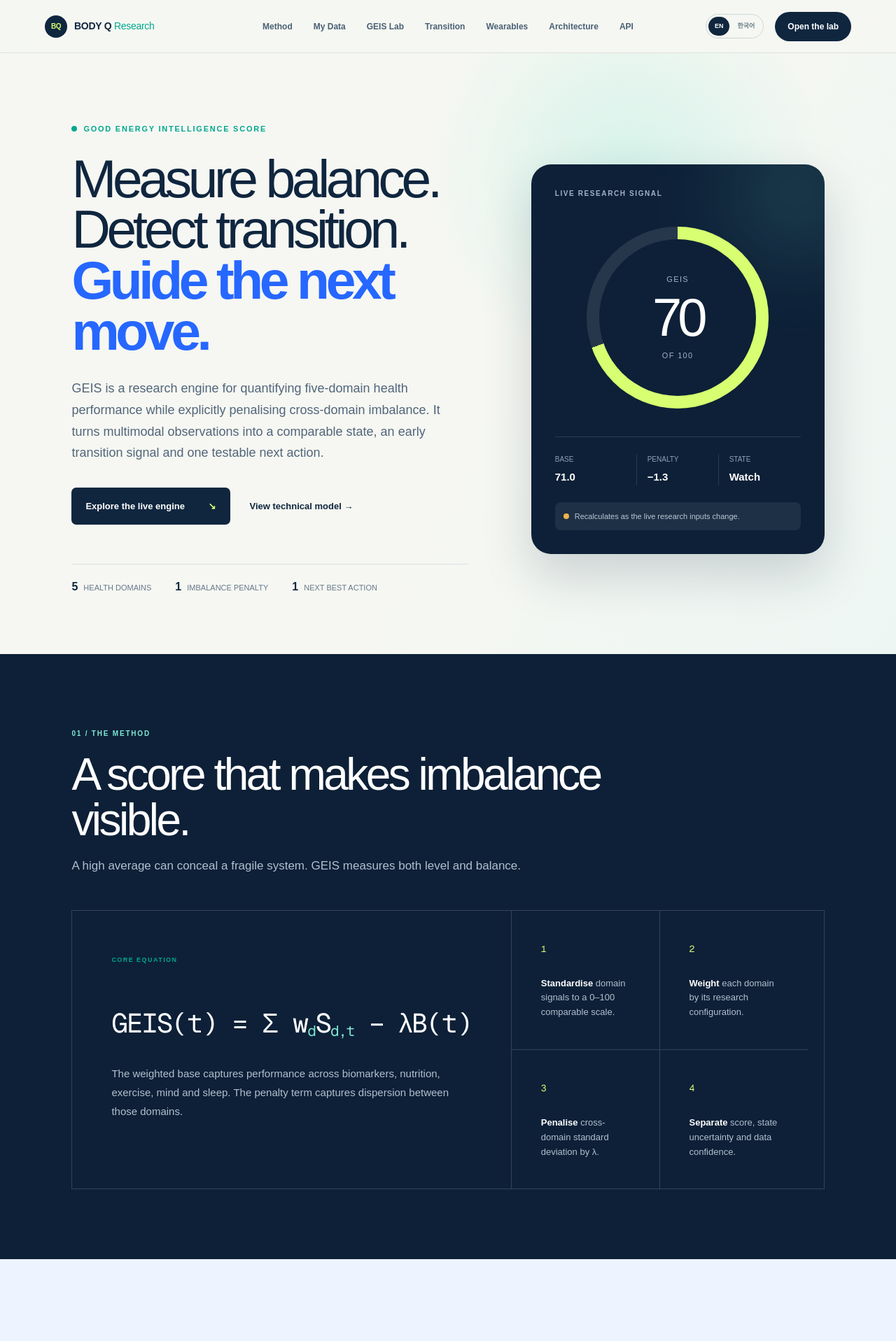
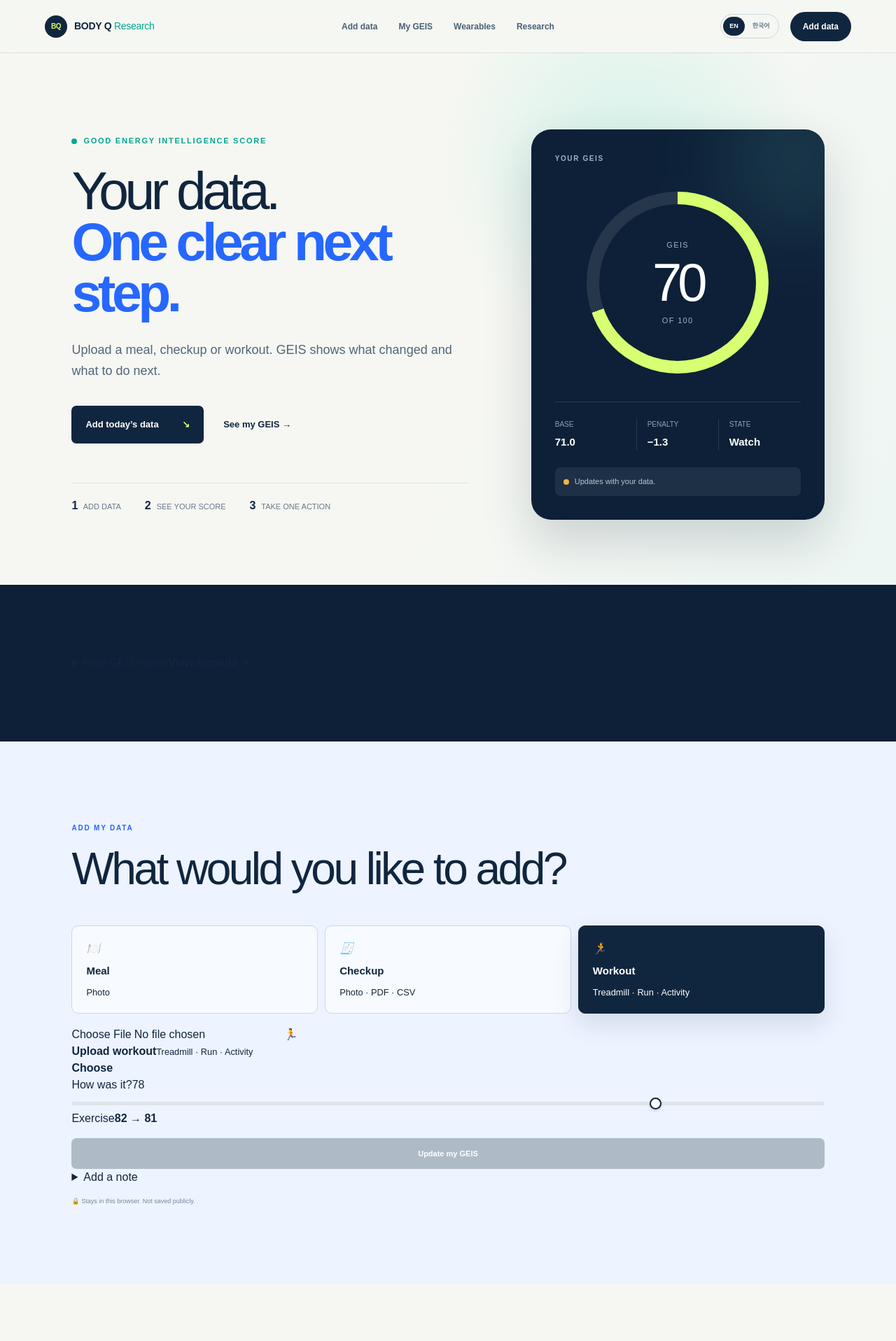
Before and after one commit to armybonita/Good-Energy-Intelligence-Score, a Next.js app in the folder english/: page / in a window 1280 px wide. Shown: the top 1917 px of the page at 70% size. Built offline with nearby package versions, Linux system fonts and the light colour scheme.

Commit message:
style: simplify GEIS experience (English)

```diff
--- a/english/app/page.tsx
+++ b/english/app/page.tsx
@@ -50,10 +50,10 @@ const deviceSources: Array<{ key: DeviceKey; name: string; signals: string; prot
   { key: "ble", name: "Research BLE Sensor", signals: "heart rate · temperature · motion", protocol: "BLE GATT" },
 ];
 
-const evidenceTypes: Array<{ key: EvidenceKind; label: string; eyebrow: string; description: string; domain: DomainKey; accept: string }> = [
-  { key: "meal", label: "Meal photo", eyebrow: "NUTRITION", description: "Upload a meal image, review its balance and apply it to the Nutrition domain.", domain: "nutrition", accept: "image/*" },
-  { key: "checkup", label: "Health checkup", eyebrow: "BIOMARKERS", description: "Add a checkup image, PDF or table and confirm the reviewed Biomarkers score.", domain: "biomarkers", accept: "image/*,.pdf,.csv,.txt" },
-  { key: "exercise", label: "Exercise record", eyebrow: "EXERCISE", description: "Upload a treadmill, running or activity record and reflect today’s session.", domain: "exercise", accept: "image/*,.pdf,.csv,.txt" },
+const evidenceTypes: Array<{ key: EvidenceKind; label: string; eyebrow: string; icon: string; hint: string; domain: DomainKey; accept: string }> = [
+  { key: "meal", label: "Meal", eyebrow: "NUTRITION", icon: "🍽️", hint: "Photo", domain: "nutrition", accept: "image/*" },
+  { key: "checkup", label: "Checkup", eyebrow: "BIOMARKERS", icon: "🧾", hint: "Photo · PDF · CSV", domain: "biomarkers", accept: "image/*,.pdf,.csv,.txt" },
+  { key: "exercise", label: "Workout", eyebrow: "EXERCISE", icon: "🏃", hint: "Treadmill · Run · Activity", domain: "exercise", accept: "image/*,.pdf,.csv,.txt" },
 ];
 
 const actionLibrary: Record<DomainKey, { action: string; reason: string; metric: string }> = {
@@ -178,6 +178,7 @@ export default function Home() {
   const activeDevices = deviceSources.filter((device) => connectedDevices[device.key]);
   const activeEvidenceType = evidenceTypes.find((item) => item.key === evidenceKind) ?? evidenceTypes[0];
   const projectedEvidenceScore = Math.round(scores[activeEvidenceType.domain] * 0.65 + evidenceScore * 0.35);
+  const activeEvidenceDomain = domains.find((domain) => domain.key === activeEvidenceType.domain)?.label ?? "Domain";
 
   const apiExamples = useMemo(() => {
     const domainScores = Object.fromEntries(domains.map((domain) => [domain.key, scores[domain.key]]));
@@ -341,20 +342,17 @@ export default function Home() {
           <span>BODY Q <em>Research</em></span>
         </a>
         <nav aria-label="Primary navigation">
-          <a href="#method">Method</a>
-          <a href="#evidence">My Data</a>
-          <a href="#lab">GEIS Lab</a>
-          <a href="#transition">Transition</a>
+          <a href="#evidence">Add data</a>
+          <a href="#lab">My GEIS</a>
           <a href="#devices">Wearables</a>
-          <a href="#architecture">Architecture</a>
-          <a href="#api">API</a>
+          <a href="#architecture">Research</a>
         </nav>
         <div className="topbar-actions">
           <div className="language-switch" aria-label="Language selection">
             <span aria-current="page">EN</span><a href="https://body-q-geis-engine-kr.army78.chatgpt.site">한국어</a>
           </div>
-          <button className="nav-cta" onClick={() => document.getElementById("lab")?.scrollIntoView({ behavior: "smooth" })}>
-            Open the lab
+          <button className="nav-cta" onClick={() => document.getElementById("evidence")?.scrollIntoView({ behavior: "smooth" })}>
+            Add data
           </button>
         </div>
       </header>
@@ -362,27 +360,23 @@ export default function Home() {
       <section className="hero" id="top">
         <div className="hero-copy">
           <div className="eyebrow"><span /> Good Energy Intelligence Score</div>
-          <h1>Measure balance.<br />Detect transition.<br /><strong>Guide the next move.</strong></h1>
-          <p>
-            GEIS is a research engine for quantifying five-domain health performance while
-            explicitly penalising cross-domain imbalance. It turns multimodal observations into
-            a comparable state, an early transition signal and one testable next action.
-          </p>
+          <h1>Your data.<br /><strong>One clear next step.</strong></h1>
+          <p>Upload a meal, checkup or workout. GEIS shows what changed and what to do next.</p>
           <div className="hero-actions">
-            <button className="primary-button" onClick={() => document.getElementById("lab")?.scrollIntoView({ behavior: "smooth" })}>
-              Explore the live engine <span>↘</span>
+            <button className="primary-button" onClick={() => document.getElementById("evidence")?.scrollIntoView({ behavior: "smooth" })}>
+              Add today’s data <span>↘</span>
             </button>
-            <a className="text-link" href="#architecture">View technical model →</a>
+            <a className="text-link" href="#lab">See my GEIS →</a>
           </div>
           <div className="hero-meta">
-            <span><b>5</b> health domains</span>
-            <span><b>1</b> imbalance penalty</span>
-            <span><b>1</b> next best action</span>
+            <span><b>1</b> Add data</span>
+            <span><b>2</b> See your score</span>
+            <span><b>3</b> Take one action</span>
           </div>
         </div>
 
         <div className="hero-instrument" aria-label={`Current example GEIS ${metrics.geis.toFixed(0)}`}>
-          <div className="instrument-label">LIVE RESEARCH SIGNAL</div>
+          <div className="instrument-label">YOUR GEIS</div>
           <div className="gauge" style={{ "--score": `${metrics.geis * 3.6}deg` } as React.CSSProperties}>
             <div className="gauge-inner">
               <span>GEIS</span>
@@ -397,68 +391,52 @@ export default function Home() {
           </div>
           <div className="instrument-note">
             <span className={`state-dot ${metrics.state.toLowerCase().replace(" ", "-")}`} />
-            Recalculates as the live research inputs change.
+            Updates with your data.
           </div>
         </div>
       </section>
 
       <section className="method-section" id="method">
-        <div className="section-heading light-heading">
-          <span>01 / THE METHOD</span>
-          <h2>A score that makes imbalance visible.</h2>
-          <p>A high average can conceal a fragile system. GEIS measures both level and balance.</p>
-        </div>
-        <div className="formula-panel">
-          <div className="formula-copy">
-            <span className="formula-kicker">CORE EQUATION</span>
-            <div className="formula">GEIS(t) = Σ w<sub>d</sub>S<sub>d,t</sub> − λB(t)</div>
-            <p>
-              The weighted base captures performance across biomarkers, nutrition, exercise,
-              mind and sleep. The penalty term captures dispersion between those domains.
-            </p>
+        <details className="method-disclosure">
+          <summary><span>How GEIS works</span><b>View formula ＋</b></summary>
+          <div className="formula-panel">
+            <div className="formula-copy">
+              <span className="formula-kicker">BALANCE-ADJUSTED SCORE</span>
+              <div className="formula">GEIS = weighted score − imbalance</div>
+            </div>
+            <div className="formula-steps compact-formula-steps">
+              <div><span>1</span><p>Combine five health domains.</p></div>
+              <div><span>2</span><p>Subtract the imbalance penalty.</p></div>
+            </div>
           </div>
-          <div className="formula-steps">
-            <div><span>1</span><p><b>Standardise</b> domain signals to a 0–100 comparable scale.</p></div>
-            <div><span>2</span><p><b>Weight</b> each domain by its research configuration.</p></div>
-            <div><span>3</span><p><b>Penalise</b> cross-domain standard deviation by λ.</p></div>
-            <div><span>4</span><p><b>Separate</b> score, state uncertainty and data confidence.</p></div>
-          </div>
-        </div>
+        </details>
       </section>
 
       <section className="evidence-section" id="evidence">
-        <div className="section-heading">
-          <span>02 / PERSONAL MULTIMODAL INPUT</span>
-          <h2>Upload today’s evidence. See it change the model.</h2>
-          <p>Add a meal photo, health-check record or treadmill screenshot. Review the interpreted domain value before it is blended into GEIS.</p>
+        <div className="section-heading friendly-heading">
+          <span>ADD MY DATA</span>
+          <h2>What would you like to add?</h2>
         </div>
         <div className="evidence-type-row" role="tablist" aria-label="Evidence type">
-          {evidenceTypes.map((item) => <button key={item.key} role="tab" aria-selected={evidenceKind === item.key} onClick={() => selectEvidenceKind(item.key)}><span>{item.eyebrow}</span><strong>{item.label}</strong></button>)}
+          {evidenceTypes.map((item) => <button key={item.key} role="tab" aria-selected={evidenceKind === item.key} onClick={() => selectEvidenceKind(item.key)}><i>{item.icon}</i><strong>{item.label}</strong><small>{item.hint}</small></button>)}
         </div>
-        <div className="evidence-workspace">
-          <div className="upload-card">
-            <div className="upload-card-head"><div><span>STEP 1</span><h3>Select your file</h3></div><b>Local preview</b></div>
-            <label className={evidenceFile ? "drop-zone has-file" : "drop-zone"}>
+        <div className="simple-evidence-card">
+          <label className={evidenceFile ? "quick-upload has-file" : "quick-upload"}>
               <input type="file" accept={activeEvidenceType.accept} onChange={handleEvidenceFile} />
-              {evidenceFile?.preview ? <Image src={evidenceFile.preview} alt={`Preview of ${evidenceFile.name}`} width={72} height={72} unoptimized /> : <div className="upload-symbol">＋</div>}
-              <div><strong>{evidenceFile?.name ?? `Upload ${activeEvidenceType.label.toLowerCase()}`}</strong><p>{evidenceFile ? `${(evidenceFile.size / 1024).toFixed(1)} KB · ${evidenceFile.type}` : activeEvidenceType.description}</p></div>
-              <span className="browse-pill">Choose file</span>
-            </label>
-            <p className="privacy-line">The file stays in this browser session. It is not saved to the public site or sent for medical diagnosis.</p>
+              {evidenceFile?.preview ? <Image src={evidenceFile.preview} alt={`Preview of ${evidenceFile.name}`} width={96} height={96} unoptimized /> : <span className="quick-upload-icon">{activeEvidenceType.icon}</span>}
+              <div><strong>{evidenceFile?.name ?? `Upload ${activeEvidenceType.label.toLowerCase()}`}</strong><small>{evidenceFile ? `${(evidenceFile.size / 1024).toFixed(0)} KB` : activeEvidenceType.hint}</small></div>
+              <b>{evidenceFile ? "Change" : "Choose"}</b>
+          </label>
+          <div className="quick-review">
+            <div className="quick-score-title"><label htmlFor="evidence-score">How was it?</label><output htmlFor="evidence-score">{evidenceScore}</output></div>
+            <input id="evidence-score" type="range" min="0" max="100" value={evidenceScore} onChange={(event) => setEvidenceScore(Number(event.target.value))} />
+            <div className="quick-impact"><span>{activeEvidenceDomain}</span><strong>{scores[activeEvidenceType.domain]} <i>→</i> {projectedEvidenceScore}</strong></div>
+            <button className="apply-evidence" disabled={!evidenceFile} onClick={applyEvidence}>Update my GEIS</button>
           </div>
-          <div className="review-card">
-            <div className="upload-card-head"><div><span>STEP 2</span><h3>Review before applying</h3></div><b>{activeEvidenceType.eyebrow}</b></div>
-            <div className="review-score"><div><label htmlFor="evidence-score">Confirmed evidence score</label><p>Set the 0–100 value after reviewing the uploaded record.</p></div><output htmlFor="evidence-score">{evidenceScore}</output></div>
-            <input id="evidence-score" type="range" min="0" max="100" value={evidenceScore} onChange={(event) => setEvidenceScore(Number(event.target.value))} />
-            <label className="evidence-note"><span>Optional note</span><textarea value={evidenceNote} onChange={(event) => setEvidenceNote(event.target.value)} placeholder={evidenceKind === "exercise" ? "e.g. Treadmill 42 min, 5.1 km, moderate effort" : evidenceKind === "meal" ? "e.g. Protein, vegetables and whole grains" : "e.g. Reviewed with the latest annual checkup"} /></label>
-            <div className="impact-preview"><div><span>Current {activeEvidenceType.eyebrow}</span><b>{scores[activeEvidenceType.domain]}</b></div><i>→</i><div><span>After evidence</span><b>{projectedEvidenceScore}</b></div></div>
-            <button className="apply-evidence" disabled={!evidenceFile} onClick={applyEvidence}>Apply to GEIS and recalculate</button>
-          </div>
+          <details className="quick-note"><summary>Add a note</summary><textarea value={evidenceNote} onChange={(event) => setEvidenceNote(event.target.value)} placeholder="Optional" /></details>
+          <p className="privacy-line">🔒 Stays in this browser. Not saved publicly.</p>
         </div>
-        <div className="evidence-log" aria-live="polite">
-          <div className="evidence-log-head"><div><span>STEP 3</span><h3>Evidence reflected in the engine</h3></div><b>{evidenceLog.length} applied</b></div>
-          {evidenceLog.length === 0 ? <div className="empty-evidence">No personal evidence has been applied yet. Upload today’s treadmill record to start.</div> : <div className="evidence-records">{evidenceLog.map((record) => <article key={record.id}><span>{record.label}</span><div><strong>{record.fileName}</strong><p>{record.note}</p></div><div className="record-change"><small>{record.previousScore}</small><i>→</i><b>{record.appliedScore}</b></div><time>{record.createdAt}</time></article>)}</div>}
-        </div>
+        {evidenceLog[0] && <div className="evidence-success" aria-live="polite"><span>✓</span><div><strong>Added to your GEIS</strong><p>{evidenceLog[0].fileName} · {evidenceLog[0].previousScore} → {evidenceLog[0].appliedScore}</p></div><b>GEIS {metrics.geis.toFixed(1)}</b></div>}
       </section>
 
       <section className="lab-section" id="lab">
```
